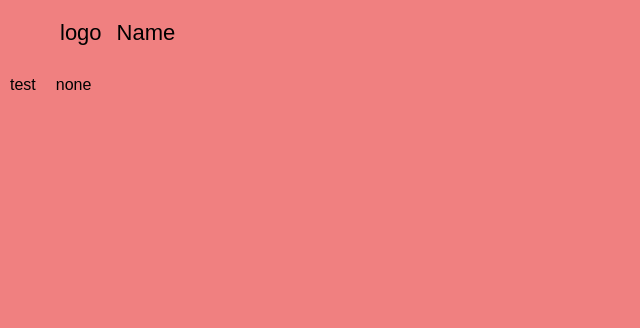
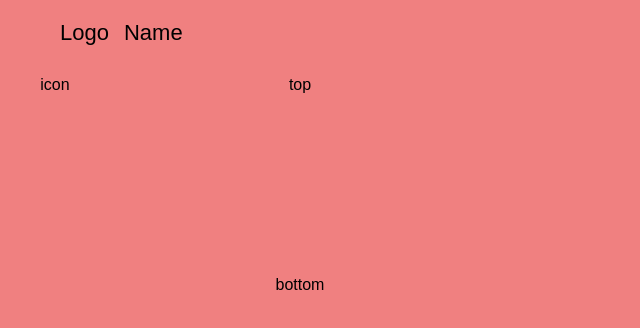
Before and after one commit to jto-d/hackprinceton-23, a React (Create React App) app: page / in a window 1280 px wide. Shown: the top 328 px of the page, without its empty margins (0-640 px from the left). Built offline with nearby package versions, Linux system fonts and the light colour scheme.

Commit message:
Initializing structure of website

```diff
--- a/src/Home.js
+++ b/src/Home.js
@@ -2,15 +2,38 @@ import styled from "styled-components";
 
 const StyledSection = styled.div`
   margin: 10px;
-  display: inline-flex;
+  display: flex;
+  flex-direction: row;
+  flex: 1;
+  text-align: center;
 `
 
+const StyledVert = styled.div`
+  display: flex;
+  flex-direction: column;
+  margin: 10;
+`
+
+const SideIcon = styled.div`
+  width: 90px;
+  height: 200px;
+`
+
+const StyledBlock = styled.div`
+  width: 400px;
+  height: 200px;
+`
 
 const Home = () => {
   return (
     <>
-    <StyledSection>test</StyledSection>
-    <StyledSection>none</StyledSection>
+    <StyledSection>
+      <SideIcon> icon </SideIcon>
+      <StyledVert>
+        <StyledBlock> top </StyledBlock>
+        <StyledBlock> bottom </StyledBlock>
+      </StyledVert>
+    </StyledSection>
     </>
   );
 }
--- a/src/Navbar.js
+++ b/src/Navbar.js
@@ -15,7 +15,7 @@ const StyledDiv = styled.div`
 const Navbar = () => {
   return (
     <StyledHeader>
-      <StyledDiv> logo </StyledDiv>
+      <StyledDiv> Logo </StyledDiv>
       <StyledDiv> Name </StyledDiv>
     </StyledHeader>
   );
```
